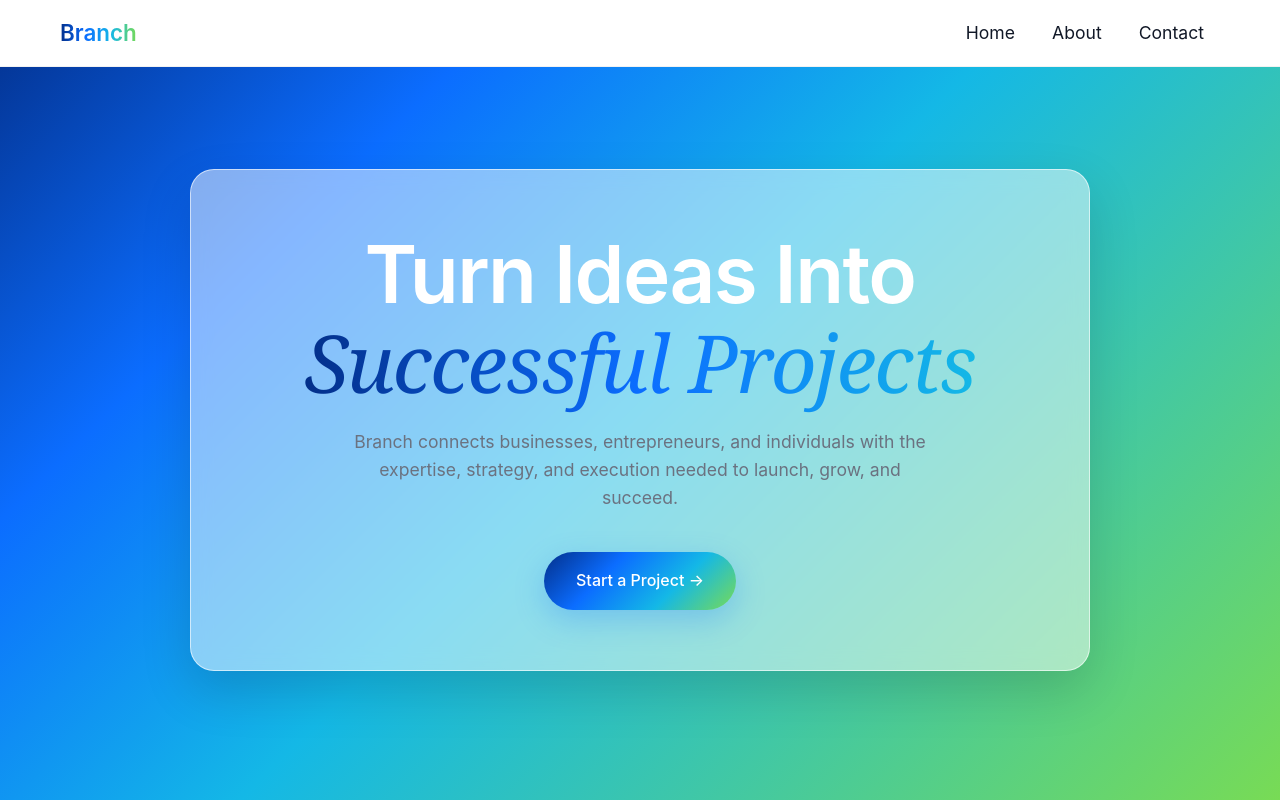
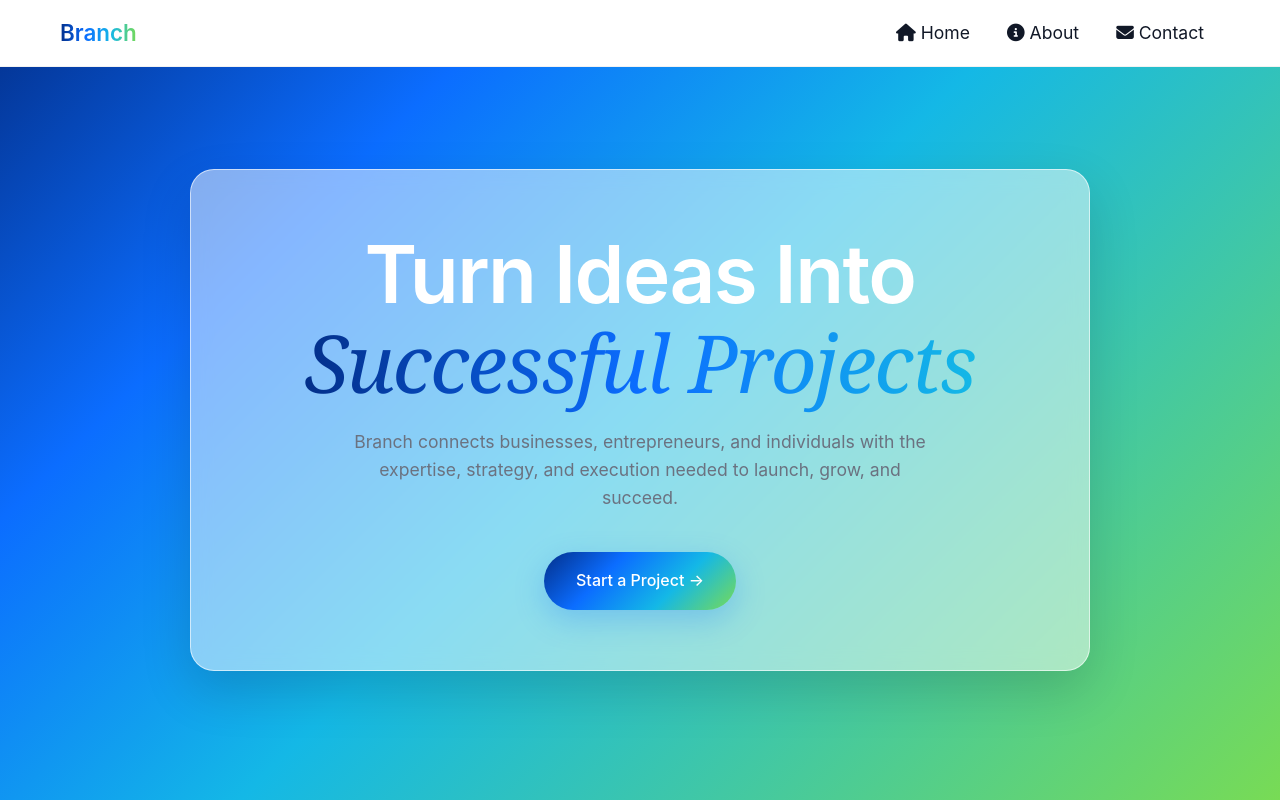
Before and after one commit to frgtinfo-beep/Branch, a website: page frontend/index.html in a window 1280 px wide. Shown: the top 800 px of the page. Drawn offline with Linux system fonts and the light colour scheme.

Commit message:
added some icons to homepage

```diff
--- a/frontend/index.html
+++ b/frontend/index.html
@@ -4,15 +4,16 @@
   <meta charset="UTF-8">
   <meta name="viewport" content="width=device-width, initial-scale=1.0">
   <title>Branch</title>
-  <link rel="icon" href="./images/Ontwerp zonder titel-3.png" type="image/x-icon">
   <link rel="stylesheet" href="theme.css">
   <link rel="stylesheet" href="homepage.css">
+  <link rel="stylesheet" href="https://cdnjs.cloudflare.com/ajax/libs/font-awesome/6.4.0/css/all.min.css">
+  <link rel="icon" href="./images/Ontwerp zonder titel-3.png" type="image/x-icon">
 </head>
 <body>
 
   <section class="hero">
 
-<nav class="navbar">
+  <nav class="navbar">
     <div class="logo-wrapper">
       <span class="brand-name">Branch</span>
     </div>
@@ -30,9 +31,9 @@
     </div>
 
     <ul class="nav-links">
-      <li><a class="active" href="index.html">Home</a></li>
-      <li><a href="about.html">About</a></li>
-      <li><a href="contact.html">Contact</a></li>
+      <li><a href="index.html"><i class="fa-solid fa-house"></i> Home</a></li>
+      <li><a class="active" href="about.html"><i class="fa-solid fa-circle-info"></i> About</a></li>
+      <li><a href="contact.html"><i class="fa-solid fa-envelope"></i> Contact</a></li>
     </ul>
   </nav>
 
```
Also changed, not shown: frontend/contact.html (+5 -4 lines).
